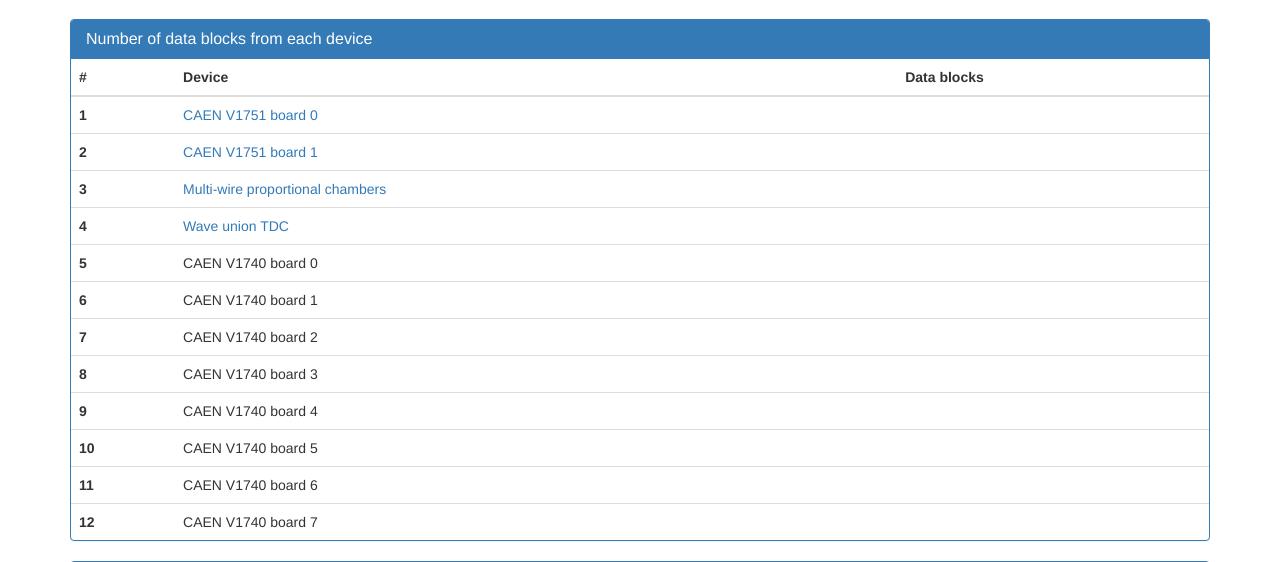
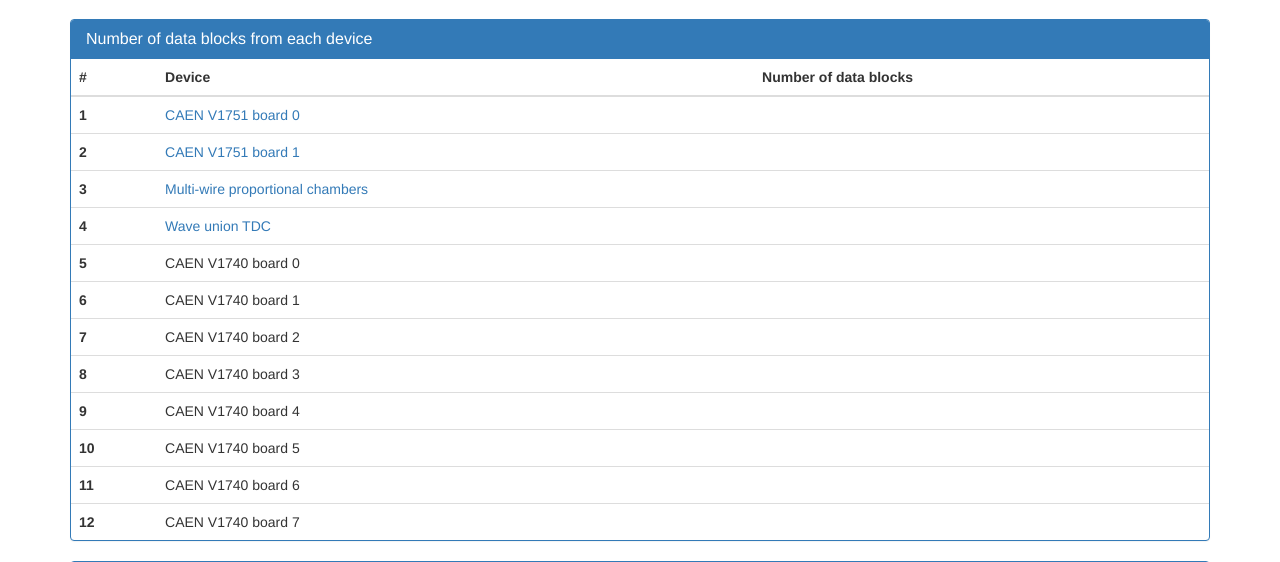
Before and after one commit to lariat/dqm, a Flask app: page /data-blocks in a window 1280 px wide. Shown: the part 51-613 px from the top of the page. Run offline with Flask 2, Linux system fonts and the light colour scheme; data that the repository does not hold is empty; some libraries are stand-ins or nearby versions.

Commit message:
Changed column header in data blocks table.

```diff
--- a/dqm/templates/data-blocks.html
+++ b/dqm/templates/data-blocks.html
@@ -142,7 +142,7 @@
             <tr>
               <th>#</th>
               <th>Device</th>
-              <th>Data blocks</th>
+              <th>Number of data blocks</th>
             </tr>
           </thead>
           <tbody>
```
